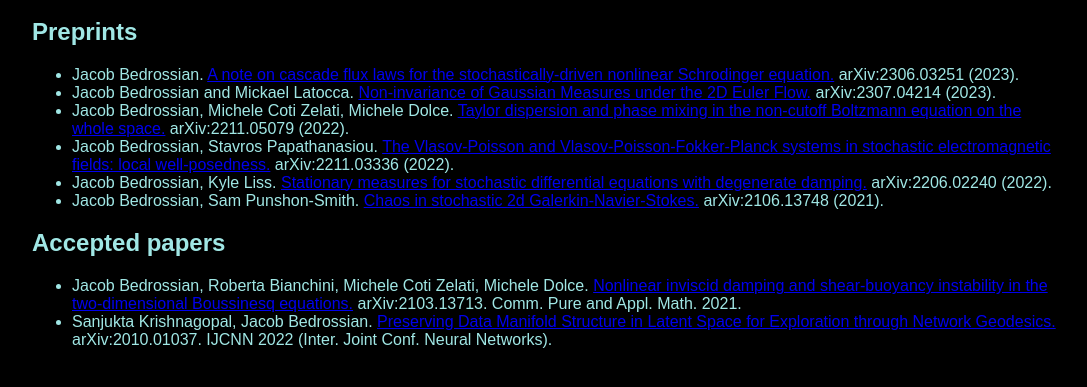
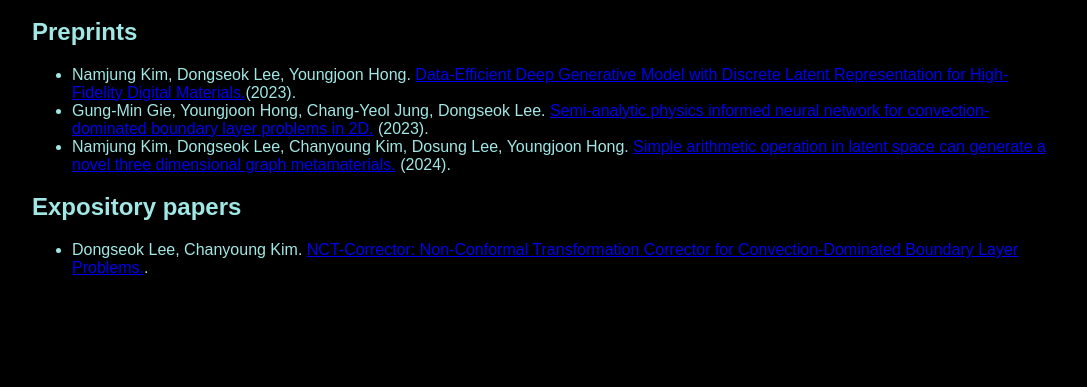
Before and after one commit to SCMLpt/SCMLpt.github.io, a plain HTML site: page publications.html in a window 1280 px wide. Shown: the part 143-530 px from the top of the page, without its empty margins (96-1183 px from the left). Drawn offline with Linux system fonts and the light colour scheme.

Commit message:
Update publications.html

```diff
--- a/publications.html
+++ b/publications.html
@@ -22,17 +22,13 @@
         <section class="publications">
             <h2>Preprints</h2>
             <ul>
-                <li>Jacob Bedrossian. <a href="https://arxiv.org/abs/2306.03251">A note on cascade flux laws for the stochastically-driven nonlinear Schrodinger equation.</a> arXiv:2306.03251 (2023).</li>
-                <li>Jacob Bedrossian and Mickael Latocca. <a href="https://arxiv.org/abs/2307.04214">Non-invariance of Gaussian Measures under the 2D Euler Flow.</a> arXiv:2307.04214 (2023).</li>
-                <li>Jacob Bedrossian, Michele Coti Zelati, Michele Dolce. <a href="https://arxiv.org/abs/2211.05079">Taylor dispersion and phase mixing in the non-cutoff Boltzmann equation on the whole space.</a> arXiv:2211.05079 (2022).</li>
-                <li>Jacob Bedrossian, Stavros Papathanasiou. <a href="https://arxiv.org/abs/2211.03336">The Vlasov-Poisson and Vlasov-Poisson-Fokker-Planck systems in stochastic electromagnetic fields: local well-posedness.</a> arXiv:2211.03336 (2022).</li>
-                <li>Jacob Bedrossian, Kyle Liss. <a href="https://arxiv.org/abs/2206.02240">Stationary measures for stochastic differential equations with degenerate damping.</a> arXiv:2206.02240 (2022).</li>
-                <li>Jacob Bedrossian, Sam Punshon-Smith. <a href="https://arxiv.org/abs/2106.13748">Chaos in stochastic 2d Galerkin-Navier-Stokes.</a> arXiv:2106.13748 (2021).</li>
+                <li>Namjung Kim, Dongseok Lee, Youngjoon Hong. <a href=https://doi.org/10.1021/acsmaterialslett.2c01096>Data-Efficient Deep Generative Model with Discrete Latent Representation for High-Fidelity Digital Materials.</a>(2023).</li>
+                <li>Gung-Min Gie, Youngjoon Hong, Chang-Yeol Jung, Dongseok Lee. <a href="https://arxiv.org/abs/2312.03295">Semi-analytic physics informed neural network for convection-dominated boundary layer problems in 2D.</a> (2023).</li>
+                <li>Namjung Kim, Dongseok Lee, Chanyoung Kim, Dosung Lee, Youngjoon Hong. <a href="https://arxiv.org/abs/2404.06671">Simple arithmetic operation in latent space can generate a novel three dimensional graph metamaterials.</a> (2024).</li>
             </ul>
-            <h2>Accepted papers</h2>
+            <h2>Expository papers</h2>
             <ul>
-                <li>Jacob Bedrossian, Roberta Bianchini, Michele Coti Zelati, Michele Dolce. <a href="https://arxiv.org/abs/2103.13713">Nonlinear inviscid damping and shear-buoyancy instability in the two-dimensional Boussinesq equations.</a> arXiv:2103.13713. Comm. Pure and Appl. Math. 2021.</li>
-                <li>Sanjukta Krishnagopal, Jacob Bedrossian. <a href="https://arxiv.org/abs/2010.01037">Preserving Data Manifold Structure in Latent Space for Exploration through Network Geodesics.</a> arXiv:2010.01037. IJCNN 2022 (Inter. Joint Conf. Neural Networks).</li>
+                <li>Dongseok Lee, Chanyoung Kim. <a href="https://arxiv.org/abs/2103.13713">NCT-Corrector: Non-Conformal Transformation Corrector for Convection-Dominated Boundary Layer Problems.</a>.</li>
             </ul>
         </section>
     </div>
```
